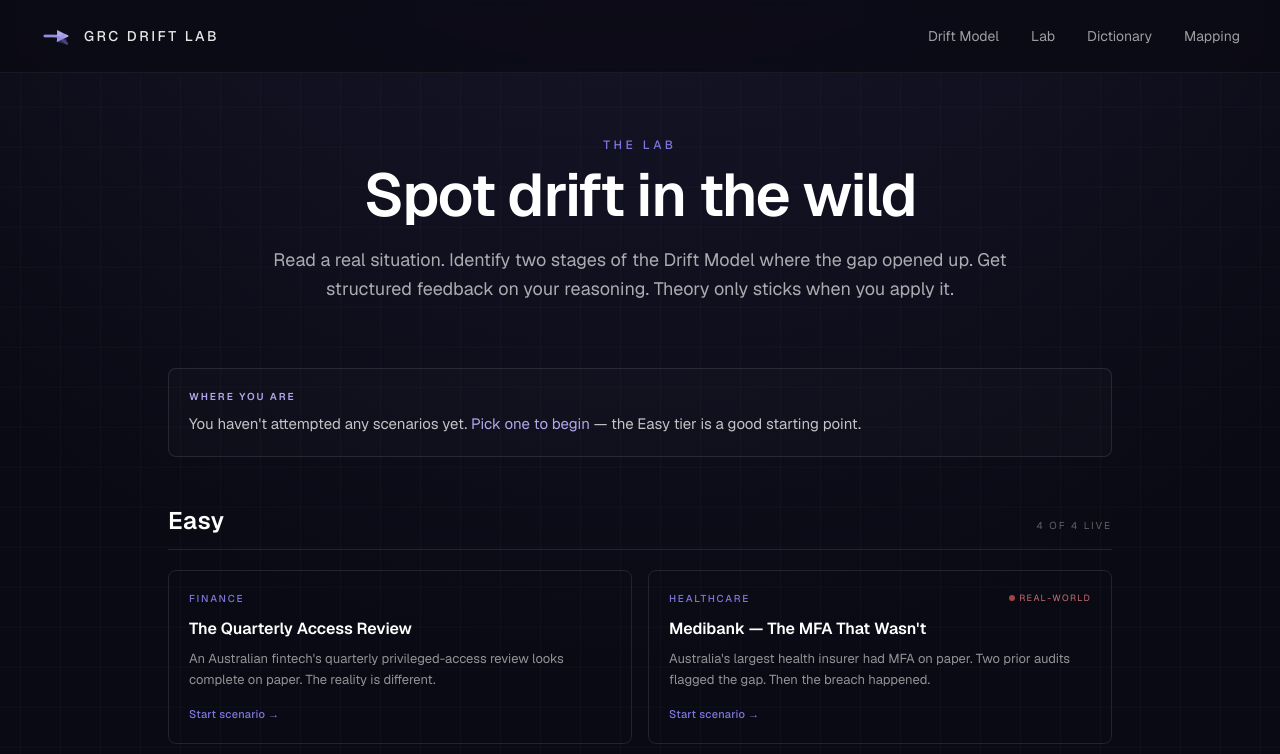
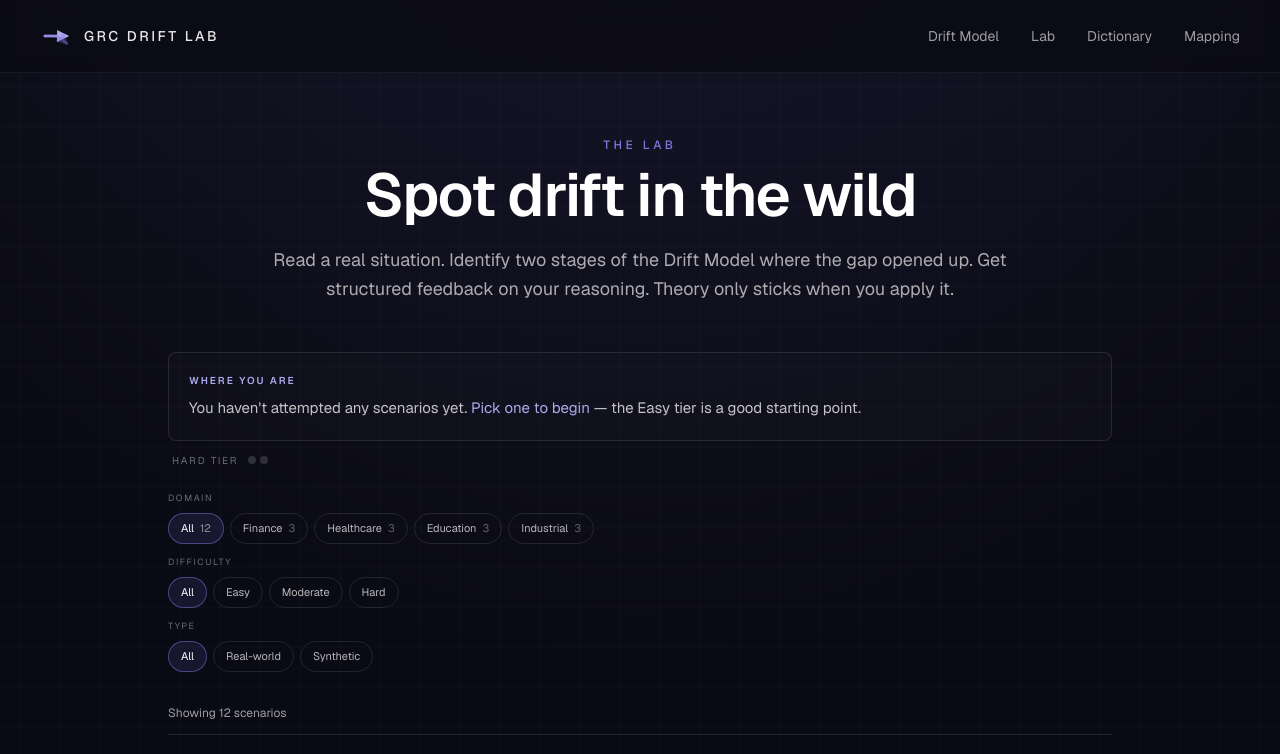
Before and after one commit to Jeshta0564/grc-drift-lab, a Next.js app: page /lab in a window 1280 px wide. Shown: the top 754 px of the page. Built offline with nearby package versions, Linux system fonts and the light colour scheme.

Commit message:
Refactor Lab to filter-based index - persistent progress chrome + filter chips (domain/difficulty/type) + unified sortable grid

```diff
--- a/app/lab/page.tsx
+++ b/app/lab/page.tsx
@@ -1,23 +1,25 @@
 "use client";
 
-import { useEffect, useState } from "react";
+import { useEffect, useMemo, useState } from "react";
 import Link from "next/link";
 import {
   SCENARIOS,
   Scenario,
   Difficulty,
+  Domain,
   DIFFICULTY_LABELS,
   DOMAIN_LABELS,
-  getScenariosByDifficulty,
 } from "./scenarios";
 
 const PROGRESS_KEY = "grc-drift-lab-progress-v1";
 const HARD_UNLOCK_THRESHOLD = 7;
 const HARD_UNLOCK_REQUIRED_COUNT = 2;
 const SUCCESS_GREEN = "#7FBF7F";
-const SUCCESS_GREEN_SOFT = "#5C9F5C";
 
 type ProgressMap = Record<string, { score: number; completedAt: string }>;
+type DomainFilter = "all" | Domain;
+type DifficultyFilter = "all" | Difficulty;
+type TypeFilter = "all" | "real" | "synthetic";
 
 function loadProgress(): ProgressMap {
   if (typeof window === "undefined") return {};
@@ -29,34 +31,94 @@ function loadProgress(): ProgressMap {
   }
 }
 
-function isHardUnlocked(progress: ProgressMap): boolean {
-  const qualifying = Object.entries(progress).filter(([id, data]) => {
+function countPassedAcross(
+  progress: ProgressMap,
+  predicate: (s: Scenario) => boolean
+): number {
+  return Object.entries(progress).filter(([id, data]) => {
     const scenario = SCENARIOS.find((s) => s.id === id);
     if (!scenario) return false;
-    if (scenario.difficulty !== "easy" && scenario.difficulty !== "moderate") return false;
+    if (!predicate(scenario)) return false;
     return data.score >= HARD_UNLOCK_THRESHOLD;
-  });
-  return qualifying.length >= HARD_UNLOCK_REQUIRED_COUNT;
+  }).length;
 }
 
+function isHardUnlocked(progress: ProgressMap): boolean {
+  const count = countPassedAcross(
+    progress,
+    (s) => s.difficulty === "easy" || s.difficulty === "moderate"
+  );
+  return count >= HARD_UNLOCK_REQUIRED_COUNT;
+}
+
+// ============= FILTER CHIP =============
+function FilterChip({
+  label,
+  active,
+  count,
+  passedCount,
+  unlockedDot,
+  onClick,
+}: {
+  label: string;
+  active: boolean;
+  count?: number;
+  passedCount?: number;
+  unlockedDot?: boolean;
+  onClick: () => void;
+}) {
+  const activeStyle: React.CSSProperties = active
+    ? {
+        borderColor: "rgba(127, 119, 221, 0.5)",
+        backgroundColor: "rgba(127, 119, 221, 0.12)",
+        color: "white",
+      }
+    : {
+        borderColor: "rgba(255, 255, 255, 0.1)",
+        color: "rgba(255, 255, 255, 0.7)",
+      };
+
+  return (
+    <button
+      type="button"
+      onClick={onClick}
+      className="inline-flex items-center gap-1.5 text-[11px] py-1.5 px-3 rounded-full border transition hover:border-white/30 hover:text-white"
+      style={activeStyle}
+    >
+      <span>{label}</span>
+      {typeof count === "number" && (
+        <span className="opacity-50">{count}</span>
+      )}
+      {typeof passedCount === "number" && passedCount > 0 && (
+        <span style={{ color: SUCCESS_GREEN }}>{passedCount}✓</span>
+      )}
+      {unlockedDot && (
+        <span
+          className="inline-block w-1.5 h-1.5 rounded-full"
+          style={{ backgroundColor: SUCCESS_GREEN }}
+        />
+      )}
+    </button>
+  );
+}
+
+// ============= SCENARIO CARD =============
 function ScenarioCard({
   scenario,
-  isLocked,
+  isHardLocked,
   progress,
 }: {
   scenario: Scenario;
-  isLocked: boolean;
+  isHardLocked: boolean;
   progress: ProgressMap;
 }) {
   const hasProgress = progress[scenario.id];
   const isPassed = hasProgress && hasProgress.score >= HARD_UNLOCK_THRESHOLD;
+  const isLocked = scenario.difficulty === "hard" && isHardLocked;
   const isAvailable = scenario.status === "available" && !isLocked;
   const isComingSoon = scenario.status === "coming-soon";
 
-  const baseClasses =
-    "block rounded-lg border p-5 transition relative h-full";
-
-  let classes = baseClasses;
+  let classes = "block rounded-lg border p-5 transition relative h-full";
   let cardStyle: React.CSSProperties = {};
 
   if (isAvailable && isPassed) {
@@ -76,10 +138,9 @@ function ScenarioCard({
 
   const inner = (
     <>
-      {/* Top row: domain + status indicator */}
       <div className="flex items-center justify-between mb-3">
         <span className="text-[10px] tracking-[0.18em] text-[#7f77dd] uppercase font-medium">
-          {DOMAIN_LABELS[scenario.domain]}
+          {DOMAIN_LABELS[scenario.domain]} · {DIFFICULTY_LABELS[scenario.difficulty]}
         </span>
         <div className="flex items-center gap-2">
           {scenario.isRealWorld && isAvailable && (
@@ -109,17 +170,14 @@ function ScenarioCard({
         </div>
       </div>
 
-      {/* Title */}
       <h3 className="text-base font-semibold text-white mb-2 leading-snug">
         {scenario.title}
       </h3>
 
-      {/* Short prompt */}
       <p className="text-[13px] text-white/55 leading-relaxed mb-4">
         {scenario.shortPrompt}
       </p>
 
-      {/* Footer action */}
       <div className="text-[11px] tracking-wide">
         {isAvailable && isPassed && (
           <span style={{ color: SUCCESS_GREEN }} className="font-medium">
@@ -150,88 +208,14 @@ function ScenarioCard({
       </Link>
     );
   }
-  return <div className={classes} style={cardStyle}>{inner}</div>;
-}
-
-function DifficultySection({
-  difficulty,
-  isLocked,
-  progress,
-  showUnlockBanner,
-}: {
-  difficulty: Difficulty;
-  isLocked: boolean;
-  progress: ProgressMap;
-  showUnlockBanner?: boolean;
-}) {
-  const scenarios = getScenariosByDifficulty(difficulty);
-
   return (
-    <section className="mb-14">
-      {/* Hard tier just-unlocked banner */}
-      {showUnlockBanner && (
-        <div
-          className="mb-5 rounded-lg p-5 unlock-banner"
-          style={{
-            border: `1px solid ${SUCCESS_GREEN}66`,
-            backgroundColor: `${SUCCESS_GREEN}10`,
-            boxShadow: `0 0 30px ${SUCCESS_GREEN}33`,
-          }}
-        >
-          <div className="flex items-center gap-3">
-            <span
-              className="text-2xl"
-              style={{ color: SUCCESS_GREEN }}
-            >
-              ✓
-            </span>
-            <div>
-              <p
-                className="text-[10px] tracking-[0.2em] uppercase font-semibold mb-0.5"
-                style={{ color: SUCCESS_GREEN }}
-              >
-                Hard tier unlocked
-              </p>
-              <p className="text-sm text-white/85 leading-relaxed">
-                You&apos;ve earned access to the Hard tier scenarios — coming soon.
-              </p>
-            </div>
-          </div>
-        </div>
-      )}
-
-      {/* Section header */}
-      <div className="flex items-baseline justify-between mb-5 pb-3 border-b border-white/10">
-        <div className="flex items-baseline gap-3">
-          <h2 className="text-xl md:text-2xl font-semibold tracking-wide text-white">
-            {DIFFICULTY_LABELS[difficulty]}
-          </h2>
-          {isLocked && (
-            <span className="text-[10px] tracking-[0.2em] text-[#C97070] uppercase">
-              · Locked
-            </span>
-          )}
-        </div>
-        <span className="text-[10px] tracking-[0.2em] text-white/35 uppercase">
-          {scenarios.filter((s) => s.status === "available").length} of {scenarios.length} live
-        </span>
-      </div>
-
-      {/* Cards grid */}
-      <div className="grid md:grid-cols-2 gap-4">
-        {scenarios.map((s) => (
-          <ScenarioCard
-            key={s.id}
-            scenario={s}
-            isLocked={isLocked}
-            progress={progress}
-          />
-        ))}
-      </div>
-    </section>
+    <div className={classes} style={cardStyle}>
+      {inner}
+    </div>
   );
 }
 
+// ============= PROGRESS SUMMARY =============
 function ProgressSummary({
   completedCount,
   passedCount,
@@ -241,7 +225,6 @@ function ProgressSummary({
   passedCount: number;
   hardUnlocked: boolean;
 }) {
-  // Build a sentence-style summary based on the user's state
   let line: React.ReactNode;
 
   if (completedCount === 0) {
@@ -272,7 +255,7 @@ function ProgressSummary({
   }
 
   return (
-    <div className="mb-12 p-5 rounded-lg border border-white/10 bg-white/[0.015]">
+    <div className="mb-3 p-5 rounded-lg border border-white/10 bg-white/[0.015]">
       <p className="text-[10px] tracking-[0.2em] text-[#afa9ec] uppercase mb-2 font-semibold">
         Where you are
       </p>
@@ -281,40 +264,181 @@ function ProgressSummary({
   );
 }
 
+// ============= HARD TIER PROGRESS DOTS =============
+function HardTierDots({
+  passedCount,
+  hardUnlocked,
+}: {
+  passedCount: number;
+  hardUnlocked: boolean;
+}) {
+  const filled = Math.min(passedCount, HARD_UNLOCK_REQUIRED_COUNT);
+
+  return (
+    <div className="flex items-center gap-2.5 mb-6 pl-1">
+      <span className="text-[10px] tracking-[0.18em] text-white/40 uppercase">
+        Hard tier
+      </span>
+      <div className="flex gap-1">
+        {Array.from({ length: HARD_UNLOCK_REQUIRED_COUNT }).map((_, i) => (
+          <span
+            key={i}
+            className="inline-block w-2 h-2 rounded-full transition-colors"
+            style={{
+              backgroundColor:
+                i < filled ? SUCCESS_GREEN : "rgba(255, 255, 255, 0.15)",
+            }}
+          />
+        ))}
+      </div>
+      {hardUnlocked && (
+        <span
+          className="text-[10px] tracking-[0.18em] uppercase font-semibold"
+          style={{ color: SUCCESS_GREEN }}
+        >
+          · Unlocked
+        </span>
+      )}
+    </div>
+  );
+}
+
+// ============= UNLOCK BANNER =============
+function UnlockBanner({ onJump }: { onJump: () => void }) {
+  return (
+    <div
+      className="mb-6 rounded-lg p-4 unlock-banner flex items-center gap-3"
+      style={{
+        border: `1px solid ${SUCCESS_GREEN}66`,
+        backgroundColor: `${SUCCESS_GREEN}10`,
+        boxShadow: `0 0 30px ${SUCCESS_GREEN}33`,
+      }}
+    >
+      <span className="text-2xl flex-shrink-0" style={{ color: SUCCESS_GREEN }}>
+        ✓
+      </span>
+      <div className="flex-1 min-w-0">
+        <p
+          className="text-[10px] tracking-[0.2em] uppercase font-semibold mb-0.5"
+          style={{ color: SUCCESS_GREEN }}
+        >
+          Hard tier unlocked
+        </p>
+        <p className="text-sm text-white/85 leading-relaxed">
+          You&apos;ve earned access — try a Hard scenario when you&apos;re ready.
+        </p>
+      </div>
+      <button
+        type="button"
+        onClick={onJump}
+        className="text-[11px] font-medium px-3 py-1.5 rounded-md border transition hover:bg-white/5 flex-shrink-0"
+        style={{
+          color: SUCCESS_GREEN,
+          borderColor: `${SUCCESS_GREEN}66`,
+        }}
+      >
+        Jump to Hard ↓
+      </button>
+    </div>
+  );
+}
+
+// ============= MAIN PAGE =============
 export default function LabPage() {
   const [progress, setProgress] = useState<ProgressMap>({});
-  const [hardUnlocked, setHardUnlocked] = useState(false);
   const [justUnlocked, setJustUnlocked] = useState(false);
+
+  const [domainFilter, setDomainFilter] = useState<DomainFilter>("all");
+  const [difficultyFilter, setDifficultyFilter] = useState<DifficultyFilter>("all");
+  const [typeFilter, setTypeFilter] = useState<TypeFilter>("all");
 
   useEffect(() => {
     const p = loadProgress();
     setProgress(p);
-    const unlocked = isHardUnlocked(p);
-    setHardUnlocked(unlocked);
 
-    // Check session storage for the just-unlocked flag, set by the scenario page
-    if (unlocked && typeof window !== "undefined") {
+    if (isHardUnlocked(p) && typeof window !== "undefined") {
       const flag = sessionStorage.getItem("hard-just-unlocked");
       if (flag === "true") {
         setJustUnlocked(true);
-        // Clear so the banner only shows once per session
         sessionStorage.removeItem("hard-just-unlocked");
       }
     }
   }, []);
 
   const completedCount = Object.keys(progress).length;
-  const passedCount = Object.entries(progress).filter(([id, data]) => {
-    const scenario = SCENARIOS.find((s) => s.id === id);
-    if (!scenario) return false;
-    if (scenario.difficulty !== "easy" && scenario.difficulty !== "moderate") return false;
-    return data.score >= HARD_UNLOCK_THRESHOLD;
-  }).length;
+  const passedCount = countPassedAcross(
+    progress,
+    (s) => s.difficulty === "easy" || s.difficulty === "moderate"
+  );
+  const hardUnlocked = passedCount >= HARD_UNLOCK_REQUIRED_COUNT;
+
+  // Compute pass counts per domain (only easy/moderate count toward unlock)
+  const passedByDomain: Record<Domain, number> = useMemo(() => {
+    const result: Record<Domain, number> = {
+      finance: 0,
+      healthcare: 0,
+      education: 0,
+      industrial: 0,
+    };
+    (Object.keys(result) as Domain[]).forEach((d) => {
+      result[d] = countPassedAcross(
+        progress,
+        (s) =>
+          s.domain === d &&
+          (s.difficulty === "easy" || s.difficulty === "moderate")
+      );
+    });
+    return result;
+  }, [progress]);
+
+  // Total scenarios per domain (for the small count badges)
+  const totalByDomain: Record<Domain, number> = useMemo(() => {
+    const result: Record<Domain, number> = {
+      finance: 0,
+      healthcare: 0,
+      education: 0,
+      industrial: 0,
+    };
+    SCENARIOS.forEach((s) => {
+      result[s.domain]++;
+    });
+    return result;
+  }, []);
+
+  // Apply filters and sort by difficulty
+  const filteredScenarios = useMemo(() => {
+    const difficultyOrder: Record<Difficulty, number> = {
+      easy: 0,
+      moderate: 1,
+      hard: 2,
+    };
+
+    return SCENARIOS.filter((s) => {
+      if (domainFilter !== "all" && s.domain !== domainFilter) return false;
+      if (difficultyFilter !== "all" && s.difficulty !== difficultyFilter)
+        return false;
+      if (typeFilter === "real" && !s.isRealWorld) return false;
+      if (typeFilter === "synthetic" && s.isRealWorld) return false;
+      return true;
+    }).sort((a, b) => {
+      // Sort by difficulty first, then keep insertion order
+      return difficultyOrder[a.difficulty] - difficultyOrder[b.difficulty];
+    });
+  }, [domainFilter, difficultyFilter, typeFilter]);
+
+  function jumpToHard() {
+    setDifficultyFilter("hard");
+    setTimeout(() => {
+      document
+        .getElementById("results-anchor")
+        ?.scrollIntoView({ behavior: "smooth", block: "start" });
+    }, 50);
+  }
 
   return (
     <article className="px-4 md:px-10 py-12 md:py-16 max-w-5xl mx-auto w-full">
       {/* Header */}
-      <header className="text-center max-w-3xl mx-auto mb-12 md:mb-16">
+      <header className="text-center max-w-3xl mx-auto mb-12">
         <p className="text-xs tracking-[0.3em] text-[#7f77dd] mb-3 uppercase font-medium">
           The Lab
         </p>
@@ -326,28 +450,155 @@ export default function LabPage() {
         </p>
       </header>
 
-      {/* Sentence-style progress summary */}
+      {/* CHROME: sentence summary (always visible) */}
       <ProgressSummary
         completedCount={completedCount}
         passedCount={passedCount}
         hardUnlocked={hardUnlocked}
       />
 
-      {/* Difficulty sections */}
-      <DifficultySection difficulty="easy" isLocked={false} progress={progress} />
-      <DifficultySection difficulty="moderate" isLocked={false} progress={progress} />
-      <DifficultySection
-        difficulty="hard"
-        isLocked={!hardUnlocked}
-        progress={progress}
-        showUnlockBanner={hardUnlocked && justUnlocked}
-      />
+      {/* CHROME: Hard tier progress dots (always visible) */}
+      <HardTierDots passedCount={passedCount} hardUnlocked={hardUnlocked} />
+
+      {/* CHROME: just-unlocked CTA banner */}
+      {hardUnlocked && justUnlocked && <UnlockBanner onJump={jumpToHard} />}
+
+      {/* FILTERS */}
+      <div className="mb-3">
+        <p className="text-[9px] tracking-[0.18em] text-white/40 uppercase mb-2">
+          Domain
+        </p>
+        <div className="flex flex-wrap gap-1.5">
+          <FilterChip
+            label="All"
+            active={domainFilter === "all"}
+            count={SCENARIOS.length}
+            onClick={() => setDomainFilter("all")}
+          />
+          {(Object.keys(DOMAIN_LABELS) as Domain[]).map((d) => (
+            <FilterChip
+              key={d}
+              label={DOMAIN_LABELS[d]}
+              active={domainFilter === d}
+              count={totalByDomain[d]}
+              passedCount={passedByDomain[d]}
+              onClick={() => setDomainFilter(d)}
+            />
+          ))}
+        </div>
+      </div>
+
+      <div className="mb-3">
+        <p className="text-[9px] tracking-[0.18em] text-white/40 uppercase mb-2">
+          Difficulty
+        </p>
+        <div className="flex flex-wrap gap-1.5">
+          <FilterChip
+            label="All"
+            active={difficultyFilter === "all"}
+            onClick={() => setDifficultyFilter("all")}
+          />
+          {(Object.keys(DIFFICULTY_LABELS) as Difficulty[]).map((d) => (
+            <FilterChip
+              key={d}
+              label={DIFFICULTY_LABELS[d]}
+              active={difficultyFilter === d}
+              unlockedDot={d === "hard" && hardUnlocked}
+              onClick={() => setDifficultyFilter(d)}
+            />
+          ))}
+        </div>
+      </div>
+
+      <div className="mb-8">
+        <p className="text-[9px] tracking-[0.18em] text-white/40 uppercase mb-2">
+          Type
+        </p>
+        <div className="flex flex-wrap gap-1.5">
+          <FilterChip
+            label="All"
+            active={typeFilter === "all"}
+            onClick={() => setTypeFilter("all")}
+          />
+          <FilterChip
+            label="Real-world"
+            active={typeFilter === "real"}
+            onClick={() => setTypeFilter("real")}
+          />
+          <FilterChip
+            label="Synthetic"
+            active={typeFilter === "synthetic"}
+            onClick={() => setTypeFilter("synthetic")}
+          />
+        </div>
+      </div>
+
+      {/* RESULTS HEADER */}
+      <div
+        id="results-anchor"
+        className="flex justify-between items-center pb-3 border-b border-white/10 mb-5"
+      >
+        <span className="text-[12px] text-white/60">
+          {filteredScenarios.length === 0
+            ? "No scenarios match these filters"
+            : `Showing ${filteredScenarios.length} scenario${filteredScenarios.length === 1 ? "" : "s"}`}
+        </span>
+        {(domainFilter !== "all" ||
+          difficultyFilter !== "all" ||
+          typeFilter !== "all") && (
+          <button
+            type="button"
+            onClick={() => {
+              setDomainFilter("all");
+              setDifficultyFilter("all");
+              setTypeFilter("all");
+            }}
+            className="text-[11px] text-[#afa9ec] hover:text-white transition"
+          >
+            Clear filters
+          </button>
+        )}
+      </div>
+
+      {/* CARDS GRID */}
+      {filteredScenarios.length === 0 ? (
+        <div className="text-center py-16 border border-dashed border-white/10 rounded-lg">
+          <p className="text-white/50 text-sm mb-4">
+            Nothing matches the current filter combination.
+          </p>
+          <button
+            type="button"
+            onClick={() => {
+              setDomainFilter("all");
+              setDifficultyFilter("all");
+              setTypeFilter("all");
+            }}
+            className="text-[12px] text-[#afa9ec] hover:text-white transition underline-offset-4 hover:underline"
+          >
+            Clear all filters
+          </button>
+        </div>
+      ) : (
+        <div className="grid md:grid-cols-2 gap-4 mb-10">
+          {filteredScenarios.map((s) => (
+            <ScenarioCard
+              key={s.id}
+              scenario={s}
+              isHardLocked={!hardUnlocked}
+              progress={progress}
+            />
+          ))}
+        </div>
+      )}
 
       {/* Footer note */}
       <div className="border-t border-white/10 pt-8 mt-10 text-center">
         <p className="text-[12px] text-white/40 leading-relaxed max-w-xl mx-auto">
           Need a refresher on the model first?{" "}
-          <Link href="/drift-model" className="text-[#afa9ec] hover:text-white transition underline-offset-2 hover:underline">
+          <Link
+            href="/drift-model"
+            className="text-[#afa9ec] hover:text-white transition underline-offset-2 hover:underline"
+          >
             Read the Drift Model
           </Link>
           .
```
